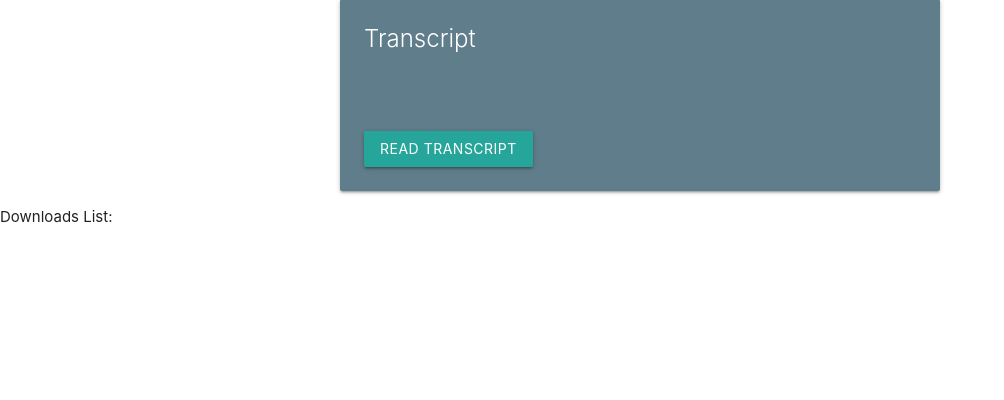
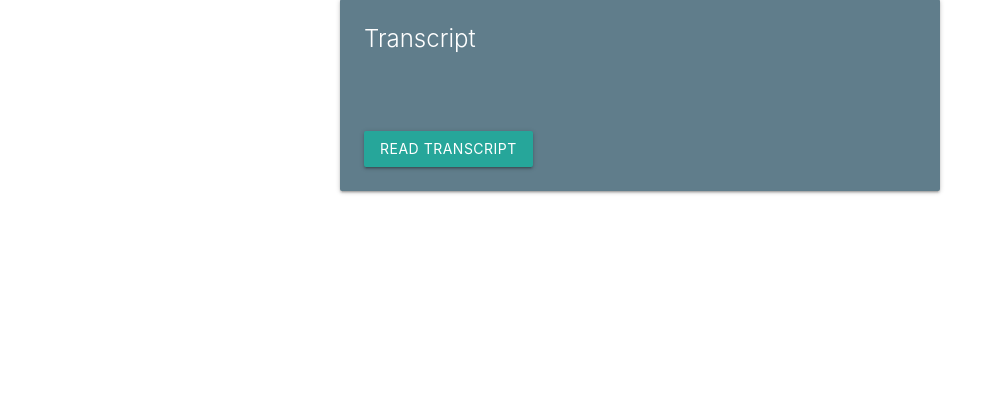
Before and after one commit to intermezzio/pennappsxx-lip-reading, a Flask app: page / in a window 1280 px wide. Shown: the part 311-711 px from the top of the page, without its empty margins (0-1004 px from the left). Run offline with Flask 2, Linux system fonts and the light colour scheme.

Commit message:
Default message

```diff
--- a/Server/templates/flask.html
+++ b/Server/templates/flask.html
@@ -50,9 +50,6 @@
         </button>
       </div>
     </div>
-    <ul id='ul'>
-      Downloads List:
-    </ul>
   </div>
 </div>
 <!-- Materialize JS -->
```
